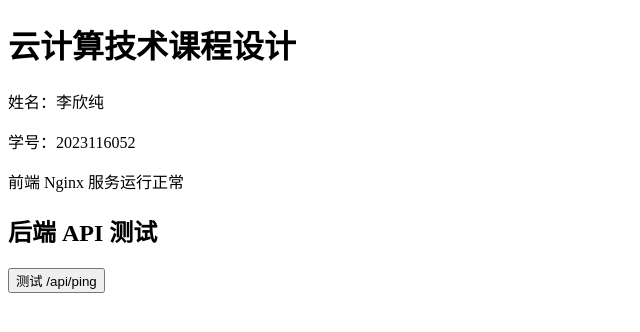
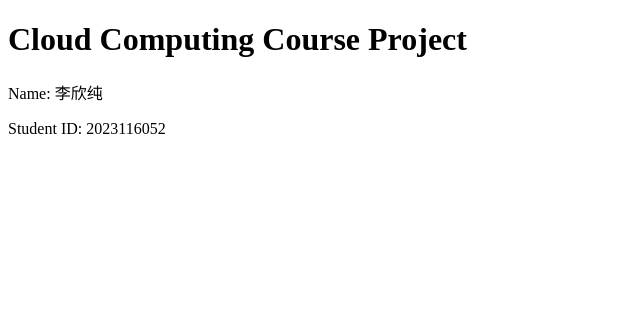
Before and after one commit to xinchun66/cloud-course-project, a plain HTML site: page frontend/static/index.html in a window 1280 px wide. Shown: the whole page, without its empty margins (0-640 px from the left). Drawn offline with Linux system fonts and the light colour scheme.

Commit message:
改回严格按照模板

```diff
--- a/frontend/static/index.html
+++ b/frontend/static/index.html
@@ -2,30 +2,11 @@
 <html lang="zh-CN">
 <head>
     <meta charset="UTF-8">
-    <title>云计算技术课程设计</title>
+    <title>Cloud Computing Course Project</title>
 </head>
 <body>
-    <h1>云计算技术课程设计</h1>
-    <p>姓名：李欣纯</p>
-    <p>学号：2023116052</p>
-    <p>前端 Nginx 服务运行正常</p>
-
-    <h2>后端 API 测试</h2>
-    <button onclick="testApi()">测试 /api/ping</button>
-    <pre id="result"></pre>
-
-    <script>
-        function testApi() {
-            fetch('/api/ping')
-                .then(response => response.json())
-                .then(data => {
-                    document.getElementById('result').textContent =
-                        JSON.stringify(data, null, 2);
-                })
-                .catch(error => {
-                    document.getElementById('result').textContent = error;
-                });
-        }
-    </script>
+    <h1>Cloud Computing Course Project</h1>
+    <p>Name: 李欣纯</p>
+    <p>Student ID: 2023116052</p>
 </body>
 </html>
```
Also changed, not shown: 4 other files.
